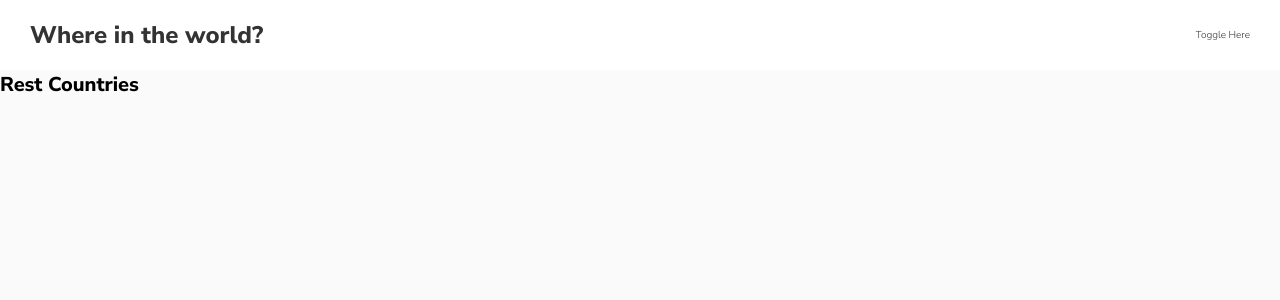
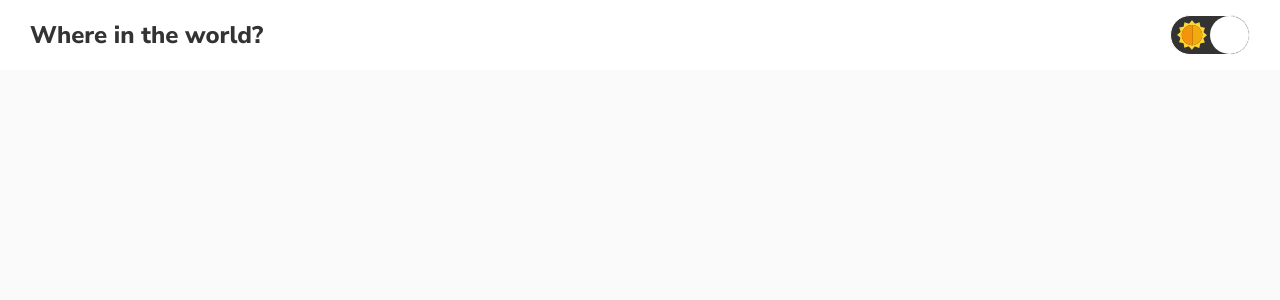
Before and after one commit to STomlinson1/rest-countries, a Next.js app: page / in a window 1280 px wide. Shown: the top 300 px of the page. Built offline with nearby package versions, Linux system fonts and the light colour scheme.

Commit message:
Created ThemeToggle component with styles.

```diff
--- a/components/Navbar/Navbar.tsx
+++ b/components/Navbar/Navbar.tsx
@@ -1,11 +1,13 @@
 import s from './Navbar.module.scss';
+
+import ThemeToggle from '../ThemeToggle/ThemeToggle';
 
 const Navbar: React.FC = () => {
 	return (
 		<nav className={s.navbar}>
 			<div className={`container ${s.flex}`}>
 				<h1 className={s.heading}>Where in the world?</h1>
-				<p>Toggle Here</p>
+				<ThemeToggle />
 			</div>
 		</nav>
 	);
--- /dev/null
+++ b/components/ThemeToggle/ThemeToggle.module.scss
@@ -0,0 +1,40 @@
+@use '../../styles/abstracts' as *;
+
+.themeToggle {
+	background: none;
+	outline: none;
+	border: 1px solid white;
+	background-color: #333;
+	width: 8rem;
+	height: 4rem;
+	border-radius: 25px;
+	display: flex;
+	justify-content: space-between;
+	align-items: center;
+	position: relative;
+	cursor: pointer;
+
+	img {
+		height: 100%;
+		width: 45%;
+	}
+
+	.toggle {
+		position: absolute;
+		left: 0;
+		z-index: 10;
+		height: 100%;
+		width: 50%;
+		background-color: $white;
+		border-radius: 50%;
+		transition: all 0.3s ease-in-out;
+	}
+
+	.left {
+		transform: translateX(0%);
+	}
+
+	.right {
+		transform: translateX(100%);
+	}
+}
--- /dev/null
+++ b/components/ThemeToggle/ThemeToggle.tsx
@@ -0,0 +1,29 @@
+import s from './ThemeToggle.module.scss';
+
+import { useState, useEffect } from 'react';
+
+const ThemeToggle: React.FC = () => {
+	const [ isDark, setIsDark ] = useState(false);
+
+	useEffect(
+		() => {
+			if (isDark) {
+				document.querySelector('body').classList.add('dark');
+				return;
+			}
+
+			document.querySelector('body').classList.remove('dark');
+		},
+		[ isDark ]
+	);
+
+	return (
+		<button className={s.themeToggle} onClick={(e) => setIsDark(!isDark)}>
+			<img src="/images/sun.svg" alt="sun" />
+			<img src="/images/moon.svg" alt="sun" />
+			<div className={`${s.toggle} ${isDark ? s.left : s.right}`} />
+		</button>
+	);
+};
+
+export default ThemeToggle;
--- a/pages/index.tsx
+++ b/pages/index.tsx
@@ -7,7 +7,6 @@ export default function Home() {
 				<title>Rest Countries</title>
 				<link rel="icon" href="/favicon.ico" />
 			</Head>
-			<h1>Rest Countries</h1>
 		</div>
 	);
 }
```
